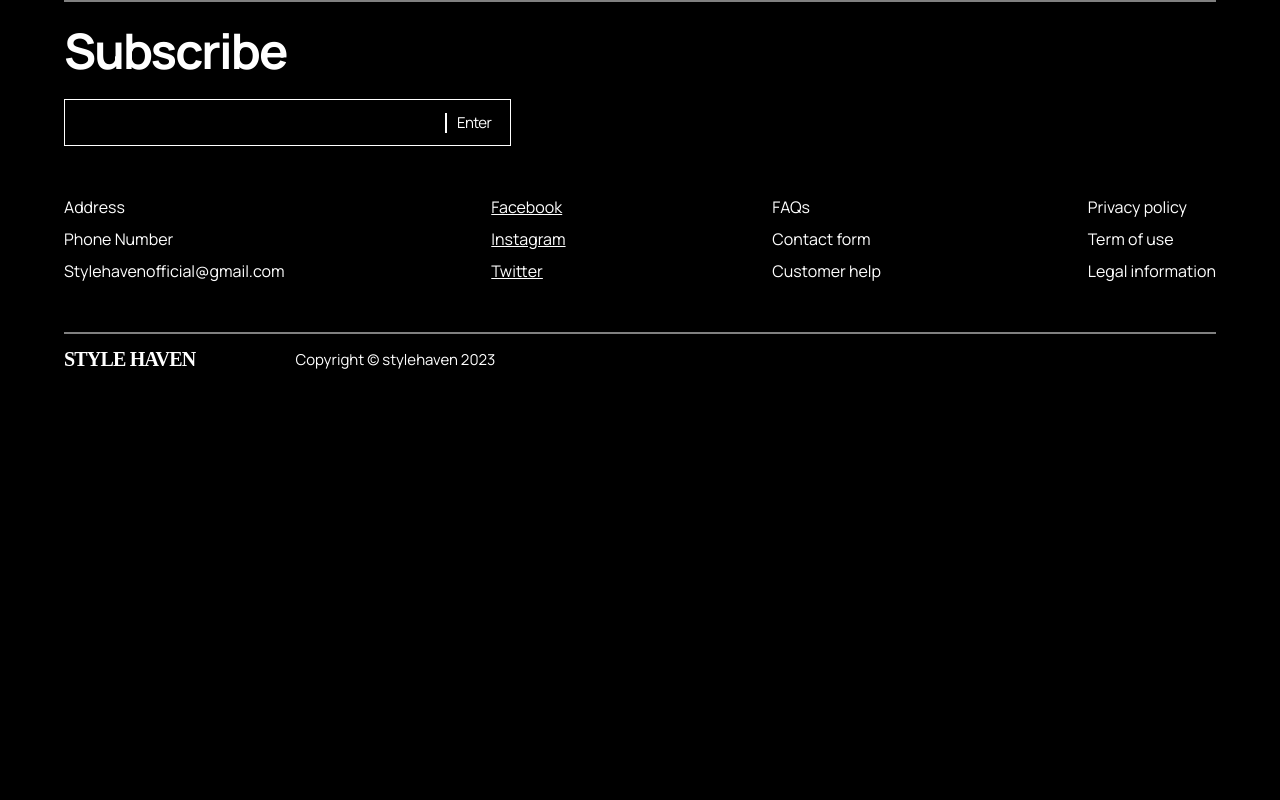
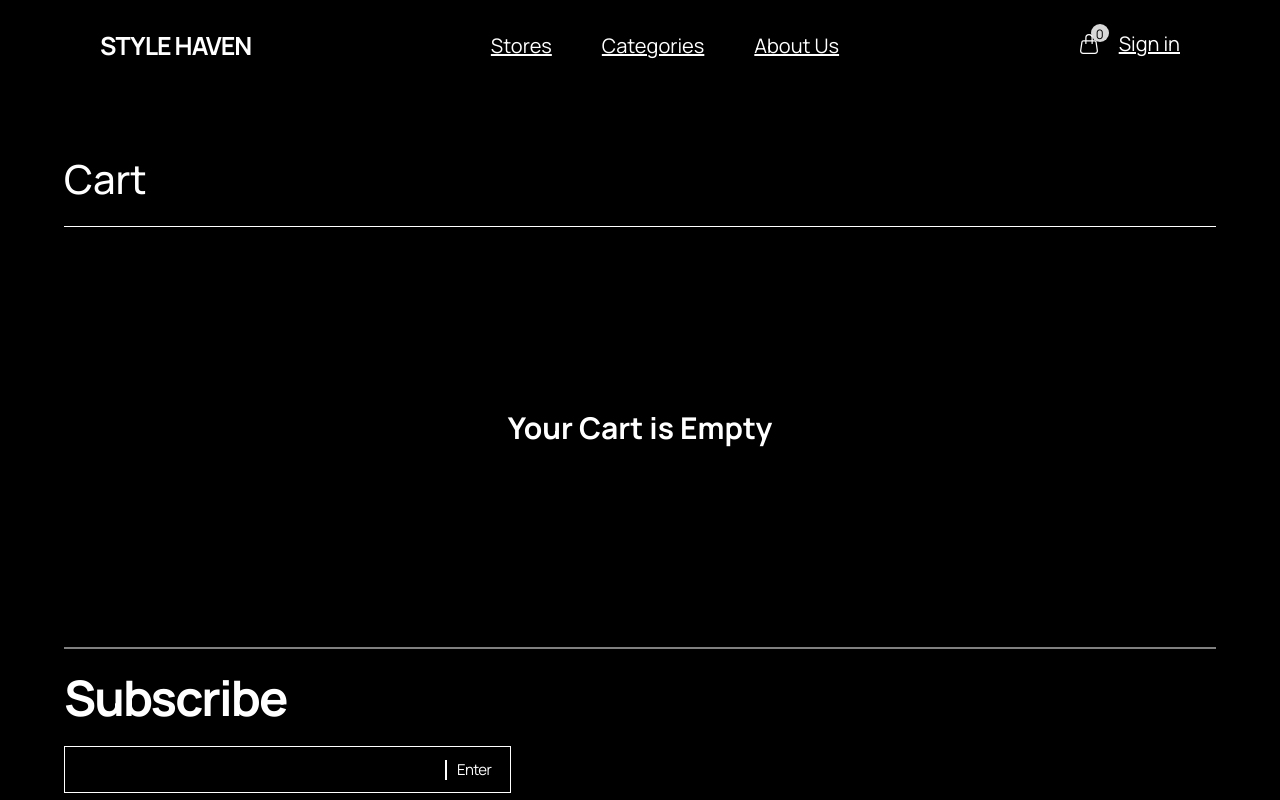
Before and after one commit to EmmaExcel/style-haven, a Next.js app: page /cart in a window 1280 px wide. Shown: the top 800 px of the page. Built offline with nearby package versions, Linux system fonts and the light colour scheme; a web font is replaced by a local one.

Commit message:
cart functionality as been added

```diff
--- /dev/null
+++ b/atoms/cartState.js
@@ -0,0 +1,6 @@
+import { atom } from 'recoil'
+
+export const cartState = atom({
+    key: "cartState",
+    default: []
+})
--- a/components/Navbar.jsx
+++ b/components/Navbar.jsx
@@ -1,7 +1,13 @@
 import { BsHandbag } from 'react-icons/bs';
 import Link from 'next/link';
+import {useRecoilState} from "recoil";
+import { cartState } from '@/atoms/cartState';
+
 
 const Navbar = () => {
+
+  const [cartItem]=useRecoilState(cartState);
+
   return (
     <nav className="navContainer">
       <div className="navLogo">
@@ -15,7 +21,12 @@ const Navbar = () => {
       </div>
 
       <div className="navExtra">
-        <div className="navExtraP"><BsHandbag /></div>
+        <Link href="/cart">
+        <div className="navExtraP">
+          <BsHandbag />
+          <span>{cartItem.length}</span>
+        </div>
+        </Link>
         <Link href="/login" className="navExtraP">Sign in</Link>
       </div>
     </nav>
--- a/pages/_app.js
+++ b/pages/_app.js
@@ -1,10 +1,17 @@
 import Layout from '@/components/Layout'
 import '@/styles/globals.css'
+import { RecoilRoot } from "recoil"
+import { Toaster } from 'react-hot-toast'
 
 export default function App({ Component, pageProps }) {
-  return(
-    <Layout>
-        <Component {...pageProps} />
-    </Layout>
-      )
+    return ( <
+        RecoilRoot >
+        <
+        Layout >
+        <
+        Component {...pageProps }
+        /> < /
+        Layout > <
+        /RecoilRoot>
+    )
 }
--- a/pages/cart/index.jsx
+++ b/pages/cart/index.jsx
@@ -1,11 +1,96 @@
+import Navbar from "@/components/Navbar";
+import styles from "@/styles/cart.module.css";
+import Image from "next/image";
+import { useRecoilState } from "recoil";
+import { cartState } from "@/atoms/cartState";
+import Link from "next/link";
+
+function CartItem({data}) {
+  const [cartItem, setCartItem] = useRecoilState(cartState);
+
+  const {id,name,image,price,quantity} = data;
+
+  /* const removeFromCart = (id) => {
+    setCartItem(cartItem.filter((product) => product !== id))
+  } */
+
+  function removeFromCart() {
+    setCartItem((prevState) => {
+      return prevState.filter((item) => item.id !== id);
+    });
+  }
+
+  return (
+    <div className={styles.cartProductContainer}>
+      <div className={styles.cartProduct}>
+        <div className={styles.cartProductImageContainer}>
+          <Image src={image} alt="" width={124} height={166} />
+        </div>
+
+        <div className={styles.cartProductInfo}>
+          <p>{name}</p>
+          <p>${price}</p>
+          <p>Size:s</p>
+          <p>QTY: {quantity}</p>
+        </div>
+      </div>
+      <div className={styles.cartProductRemoveContainer}>
+        <button  onClick={removeFromCart}>Remove item</button>
+      </div>
+    </div>
+  );
+}
+
+const Cart = () => {
+  const [cartItem, setCartItem] = useRecoilState(cartState);
+
+  return (
+    <>
+      <Navbar />
+      <section className={styles.cartSection}>
+        <div className={styles.cartContainer}>
+          <div className={styles.cartHeader}>
+            <h1>Cart</h1>
+          </div>
+
+          {cartItem.length <= 0 ? (
+            <h1 className={styles.CartEmpty}>Your Cart is Empty</h1>
+          ) : (<>
+            <div className={styles.CartListContainer}>
+              {cartItem.map((item) => (
+                <CartItem key={item.id} data={item}/>
+              ))}
+            </div>
 
 
-const Cart = () => {
-  return (
-    <div>
+            <div className={styles.CartFooterContainer}>
 
-    </div>
-  )
-}
+                <Link href="/shopAll">Continue shopping</Link>
 
-export default Cart
+
+              <div className={styles.PromoContainer}>
+                  <input type="text" placeholder="Enter promo code"/>
+                  <button>Use</button>
+              </div>
+
+              <div className="">
+                <div className="">
+                Total <p>$999</p>
+                </div>
+
+                <button>proceed</button>
+
+              </div>
+            </div>
+            </>
+          )}
+        </div>
+
+
+
+      </section>
+    </>
+  );
+};
+
+export default Cart;
--- /dev/null
+++ b/styles/cart.module.css
@@ -0,0 +1,126 @@
+.cartSection {
+    height: 100%;
+    width: 100%;
+    display: flex;
+    justify-content: center;
+}
+
+.cartContainer {
+    width: 90%;
+    height: 100%;
+    padding: 20px 0;
+}
+
+.cartHeader {
+    border-bottom: 1px solid white;
+}
+
+.cartHeader h1 {
+    font-family: 'Manrope';
+    font-style: normal;
+    font-weight: 500;
+    font-size: 40px;
+    line-height: 55px;
+    color: #FFFFFF;
+    padding: 20px 0;
+}
+
+.CartListContainer {
+    display: flex;
+    flex-direction: column;
+    padding: 20px 0;
+}
+
+.cartProductContainer {
+    padding: 10px 0;
+    border-bottom: 1px solid white;
+    display: flex;
+    justify-content: space-between;
+    align-items: baseline;
+}
+
+.cartProduct {
+    display: flex;
+    gap: 36px;
+}
+
+.cartProductImageContainer {
+    width: 124px;
+    height: 182px;
+}
+
+.cartProductInfo {
+    display: flex;
+    flex-direction: column;
+    gap: 20px;
+}
+
+.cartProductInfo p:nth-child(1) {
+    font-family: 'Manrope';
+    font-style: normal;
+    font-weight: 400;
+    font-size: 25px;
+    line-height: 34px;
+    color: #FFFFFF;
+    border-bottom: 1px solid white;
+}
+
+.cartProductInfo p:nth-child(2) {
+    font-family: 'Manrope';
+    font-style: normal;
+    font-weight: 700;
+    font-size: 20px;
+    line-height: 27px;
+    color: #FFFFFF;
+}
+
+.cartProductInfo p:nth-child(3) {
+    font-family: 'Manrope';
+    font-style: normal;
+    font-weight: 500;
+    font-size: 12px;
+    line-height: 16px;
+    color: #FFFFFF;
+}
+
+.cartProductInfo p:nth-child(4) {
+    font-family: 'Manrope';
+    font-style: normal;
+    font-weight: 500;
+    font-size: 12px;
+    line-height: 16px;
+    color: #FFFFFF;
+}
+
+.cartProductRemoveContainer button {
+    border: none;
+    font-family: 'Manrope';
+    font-style: normal;
+    font-weight: 400;
+    font-size: 15px;
+    line-height: 20px;
+    color: #FFFFFF;
+    border-bottom: 1px solid white;
+    cursor: pointer;
+}
+
+.CartEmpty {
+    font-size: 30px;
+    display: flex;
+    justify-content: center;
+    align-items: center;
+    height: 400px;
+    width: 100%;
+}
+
+.CartFooterContainer {
+    display: flex;
+    border: 1px solid red;
+    width: 100%;
+    justify-content: space-between;
+    align-items: center;
+}
+
+.PromoContainer {
+    border: 1px solid white;
+}
--- a/styles/globals.css
+++ b/styles/globals.css
@@ -97,11 +97,30 @@
 }
 
 .navExtraP {
+    position: relative;
     font-style: normal;
     font-weight: 400;
     font-size: 20px;
     line-height: 20px;
     color: #fff;
+}
+
+.navExtraP span {
+    position: absolute;
+    top: -10px;
+    right: -10px;
+    font-size: 13px;
+    background-color: rgba(255, 255, 255, 0.847);
+    height: 18px;
+    width: 18px;
+    border-radius: 50%;
+    -webkit-border-radius: 50%;
+    -moz-border-radius: 50%;
+    -ms-border-radius: 50%;
+    -o-border-radius: 50%;
+    display: grid;
+    place-items: center;
+    color: black;
 }
 
 
```
Also changed, not shown: pages/shopAll/index.jsx (+68 -42 lines).
